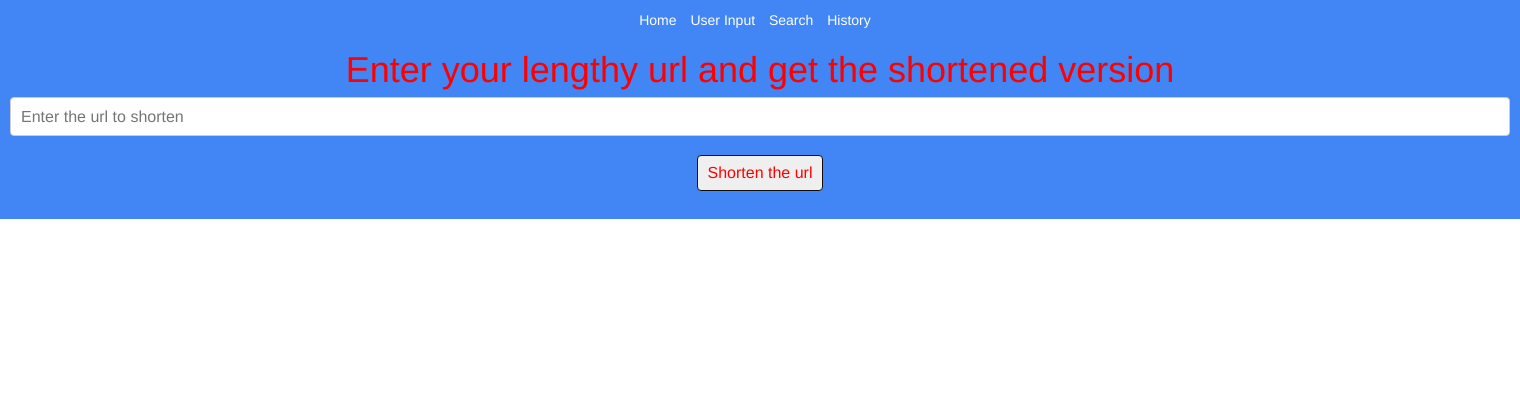
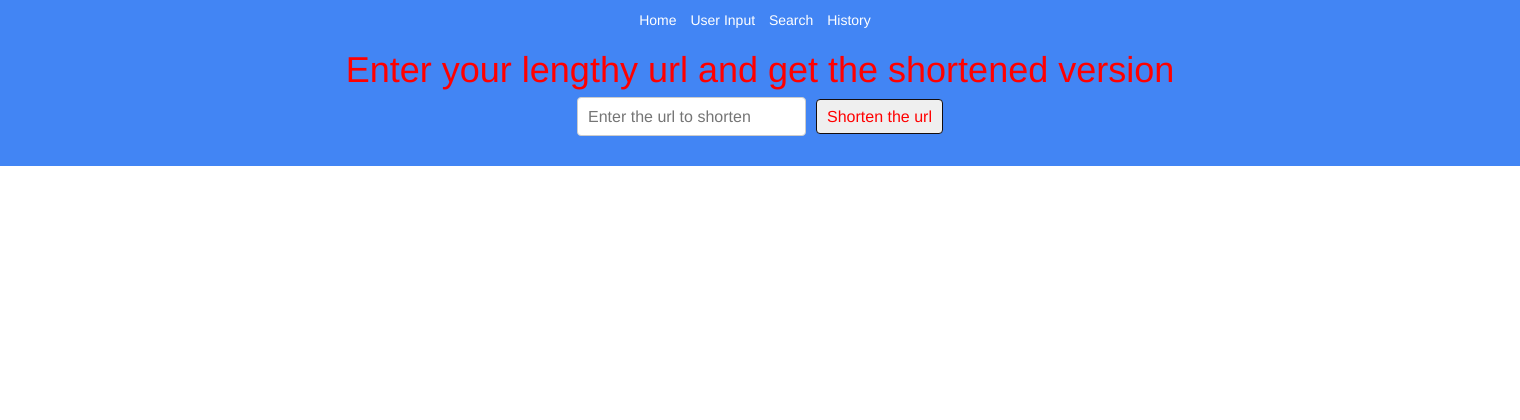
Before and after one commit to masnaashraf/flask_url_shortener_website, a Flask app: page /add in a window 1520 px wide. Shown: the top 420 px of the page. Run offline with Flask 2, Linux system fonts and the light colour scheme; some libraries are stand-ins or nearby versions.

Commit message:
Add files via upload

```diff
--- a/static/style.css
+++ b/static/style.css
@@ -63,7 +63,8 @@
 font-size: 16px;
 border: 1px solid #ccc;
 border-radius: 4px;
-width: 1500px;
+max-width: 100%;
+width: auto;
 margin-bottom: 10px;
 }
 
```
